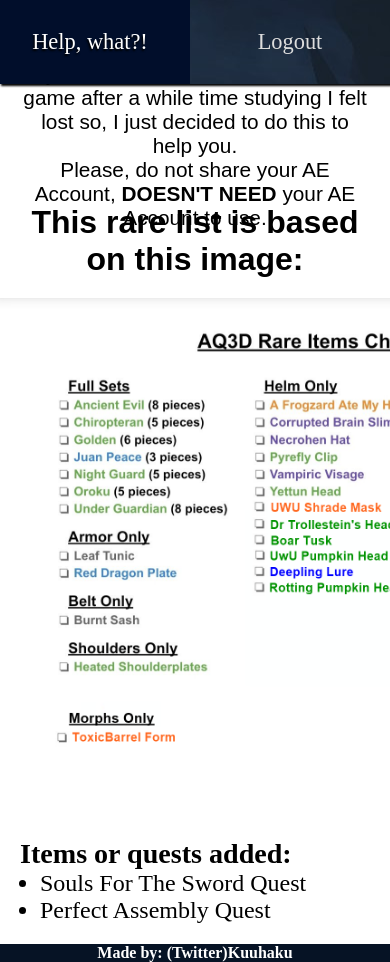
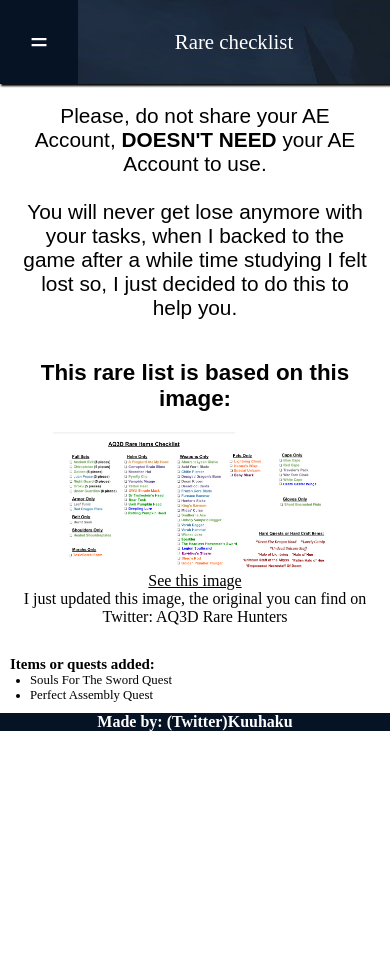
Before and after one commit to ruanx14/Checkuprare, a PHP site: page /views/help.html in a window 390 px wide; the page is wider, and only the part inside the window is pictured. After the commit the page ends 731 px from the top of that part, so only its background shows below. Run offline with PHP 8.4, Linux system fonts and the light colour scheme.

Commit message:
projeto inicial terminado

```diff
--- a/css/help.css
+++ b/css/help.css
@@ -6,16 +6,19 @@
     padding: 20px;
     font-family: sans-serif;
     font-weight: bold;
-    font-size: 2em;
+    font-size: 1.4em;
 }
 .container .graveyard img{
     max-height: 500px;
     margin: 0 auto;
     display: block;
 }
+.container .graveyard p{
+    text-align: center;
+}
 .container .bonecliff{
     padding: 20px;
-    font-size: 1.5em;
+    font-size: 1.2em;
     margin-top: 20px;
 }
 .container .bonecliff ul li{
@@ -24,7 +27,6 @@
 }
 .container .ashfall{
     width: 100%;
-    height: 100px;
     padding: 20px;
     display: flex;
     justify-content: center;
@@ -35,3 +37,18 @@
     font-family: arial;
     font-size: 1.3em;
 }
+@media screen and (max-width:400px){
+    .container .graveyard img{
+        max-height: 140px;
+    }
+    .container .ashfall{
+        margin-top: 0vh;
+    }
+    .mobileView{
+        display: block;
+    }
+    .container .bonecliff{
+        padding: 10px;
+        font-size: 0.8em;
+    }
+}
--- a/css/index.css
+++ b/css/index.css
@@ -177,6 +177,9 @@ body *, body{
     height: 10vh;
     width: 100%;
 }
+.mobile{
+    display: none;
+}
 /*container*/
 
 .container .heartwood{
@@ -207,6 +210,8 @@ body *, body{
     margin-bottom: 20px;
 }
 .container .heartwood .greenguard-1 ul li:hover{
+    transition: all 1s;
+    transform: scale(1.1);
     background: linear-gradient(rgb(1, 14, 33),rgb(2, 17, 51),rgb(5, 30, 68));
 }
 .container .heartwood .greenguard-1 ul li a{
@@ -245,7 +250,7 @@ body *, body{
 }
 .container .skulltower{
     padding: 5px;
-    height: 400px;
+    min-height: 400px;
 }
 .container .skulltower{
     display: flex;
@@ -310,3 +315,62 @@ footer a{
     font-size: 1em;
     text-decoration: none;
 }
+@media screen and (max-width: 400px) {
+    .mobile{
+        display: block;
+    }
+    .header{
+        margin-top: 10vh;
+        transition: all 1s;
+        transform: translateX(-110%);
+    }
+    .header .nav .barrowpoint{
+        flex-wrap: wrap;
+    }
+    .barrowpoint li{
+        width: 100%;
+    }
+    .menuvindicator{
+        display: flex;
+        justify-content: center;
+        align-items: center;
+        background-image: url('../image/nav-crop.jpg');
+        background-attachment: scroll;
+        box-shadow: 2px 1px 2px 1px black;
+        width: 100%;
+        height: 10vh;
+    }
+    .menuvindicator .tengu{
+        width: 20%;
+        height: 100%;
+        background-color: rgb(6, 19, 37);
+        display: flex;
+        justify-content: center;
+        align-items: center;
+    }
+    .menuvindicator .tengu .kuuhaku{
+        color: white;
+        font-size: 2em;
+        text-align: center;
+        font-weight: bold;
+    }
+    .menuvindicator .naturesilvan{
+        text-align: center;
+        color: white;
+        font-size: 1.3em;
+        width: 80%;
+    }
+    .container .heartwood{
+        margin-top: 0vh;
+    }
+    .container .skulltower .carnivora .itemsName{
+        font-size: 100%;
+    }
+    .container .skulltower .carnivora .itemsCheck{
+        width: 20px;
+        height: 20px;
+    }
+    .container .skulltower .carnivora .itemsBtn{
+        font-size: 100%;
+    }
+}
--- a/css/myprogress.css
+++ /dev/null
@@ -1,3 +0,0 @@
-.container .westmere{
-    margin-top: 10vh;
-}
--- a/index.php
+++ b/index.php
@@ -21,10 +21,13 @@
             <li><a href="./views/myprogress.php">My progress</a></li>
             <li><a href="./views/help.html">Help, what?!</a></li>
             <li><a href="php/logout.php?sair=logout">Logout</a></li>
-
         </ul>
     </nav>
 </header>
+<div class="mobile menuvindicator">
+    <div class="mobile tengu" id="tenguzao"><div class="kuuhaku">=</div></div>
+    <div class="mobile naturesilvan">Rare checklist</div>
+</div>
 <container class="container">
     <div class="heartwood">
         <section class="greenguard-1">
--- /dev/null
+++ b/js/help.js
@@ -0,0 +1,9 @@
+btn = document.getElementById('tenguzao');
+menuNav = document.querySelector('.header');
+    btn.onclick = function(){
+        if(menuNav.style.transform=="translateX(0%)"){
+            menuNav.style.transform = "translateX(-110%)";
+        }else{
+            menuNav.style.transform = "translateX(0%)";
+        }
+}
--- a/views/help.html
+++ b/views/help.html
@@ -1,5 +1,5 @@
 <!DOCTYPE html>
-<html lang="en">
+<html lang="pt-br">
 <head>
     <meta charset="UTF-8">
     <meta name="viewport" content="width=device-width, initial-scale=1.0">
@@ -18,27 +18,37 @@
         </ul>
     </nav>
 </header>
+<div class="mobile menuvindicator">
+    <div class="mobile tengu" id="tenguzao"><div class="kuuhaku">=</div></div>
+    <div class="mobile naturesilvan">Rare checklist</div>
+</div>
 <container class="container">
     <section class="ashfall">
         <article class="dailyboss">
             <p>
+                Please, do not share your AE Account, <b>DOESN'T NEED</b> your AE Account to use.
+            </p>
+            <br>
+            <p>
                 You will never get lose anymore with your tasks, when I backed to the game after a while time studying I felt lost so, I just decided to do this to help you.
-            </p>
-            <p>
-                Please, do not share your AE Account, <b>DOESN'T NEED</b> your AE Account to use.
             </p>
         </article>
     </section>
+
     <div class="graveyard">
         <h4>This rare list is based on this image: </h4>
         <img alt="rare" src="../image/done2.png">
+        <p class="mobileView"><a href="../image/done2.png">See this image</a></p>
+        <p>I just updated this image, the original you can find on Twitter: AQ3D Rare Hunters</p>
     </div>
+
     <div class="bonecliff">
         <h3>Items or quests added:</h3>
         <ul>
             <li>Souls For The Sword Quest</li>
             <li>Perfect Assembly Quest</li>
         </ul>
+
     </div>
 
 
@@ -48,4 +58,5 @@
     <a href="https://twitter.com/KuuhakuAQ3D">Made by: (Twitter)Kuuhaku</a>
 </footer>
 </body>
+<script src="../js/help.js"></script>
 </html>
```
Also changed, not shown: bd_project/sql insert.sql (+68 -18 lines), js/index.js (+12 -0 lines), js/myprogress.js (+10 -0 lines), views/myprogress.php (+4 -3 lines), bd_project/sql db.sql (renamed from bd_project/sql.txt).
